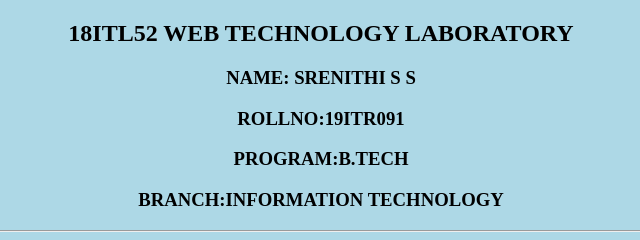
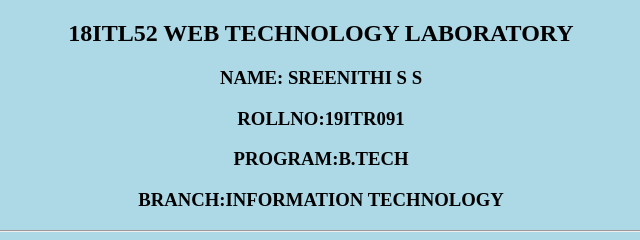
Before and after one commit to SREENITHI-15/web, a plain HTML site: page index.html in a window 1280 px wide. Shown: the top 240 px of the page, 319-959 px from the left. Drawn offline with Linux system fonts and the light colour scheme.

Commit message:
sree commit

```diff
--- a/index.html
+++ b/index.html
@@ -11,7 +11,7 @@
     <div style="text-align: center">
     <h2  > 18ITL52 WEB TECHNOLOGY LABORATORY</h2>
 
-   <h3>NAME: SRENITHI S S</h3>
+   <h3>NAME: SREENITHI S S</h3>
    <h3 >ROLLNO:19ITR091</h3>
    <h3 >PROGRAM:B.TECH</h3>
    <h3>BRANCH:INFORMATION TECHNOLOGY</h3>
```
